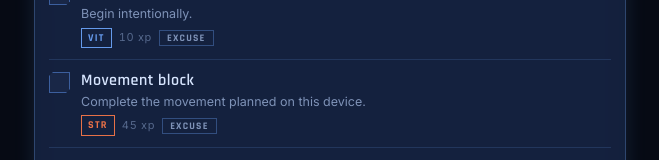
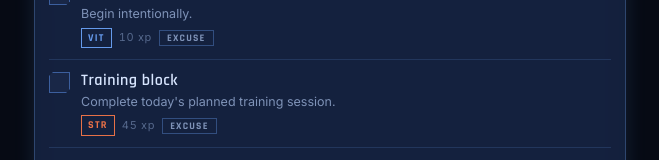
Before and after one commit to prabhav-patel-ops/monarch, a React (Vite) app: page / in a window 1280 px wide. Shown: the part 989-1149 px from the top of the page, without its empty margins (310-969 px from the left). Built offline with nearby package versions, Linux system fonts and the light colour scheme.

Commit message:
Rename Movement block to Training block

```diff
--- a/src/data.js
+++ b/src/data.js
@@ -21,7 +21,7 @@ export const DEFAULT_PROGRESSION = {
 
 const START_DAY = { key: "wake", title: "Start the day", detail: "Begin intentionally.", stat: "VIT", xp: 10, slot: 1 };
 const TUESDAY_START = { ...START_DAY, title: "Wake at 06:00", detail: "Start Tuesday at 6:00 AM." };
-const MOVEMENT = { key: "gym", title: "Movement block", detail: "Complete the movement planned on this device.", stat: "STR", xp: 45, slot: 2 };
+const MOVEMENT = { key: "gym", title: "Training block", detail: "Complete today's planned training session.", stat: "STR", xp: 45, slot: 2 };
 const REST = { key: "rest", title: "Recovery block", detail: "Take the planned recovery day without adding a training session.", stat: "VIT", xp: 40, slot: 2 };
 const NUTRITION = { key: "protein", title: "Nutrition check", detail: "Meet the nutrition target stored on this device.", stat: "VIT", xp: 25, slot: 3 };
 const FOCUS = { key: "whood", title: "Focus block", detail: "One focused block on the work that matters today.", stat: "AGI", xp: 70, slot: 4 };
```
